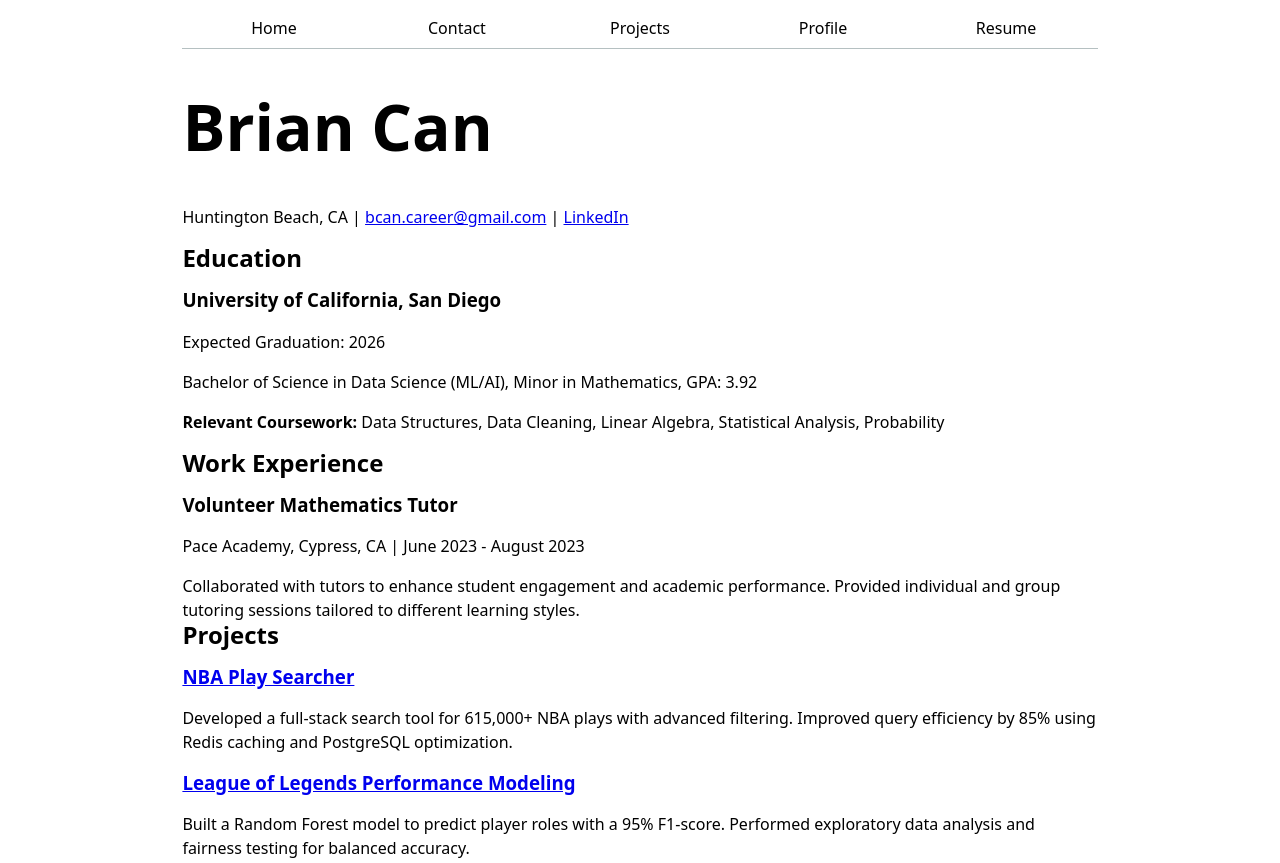
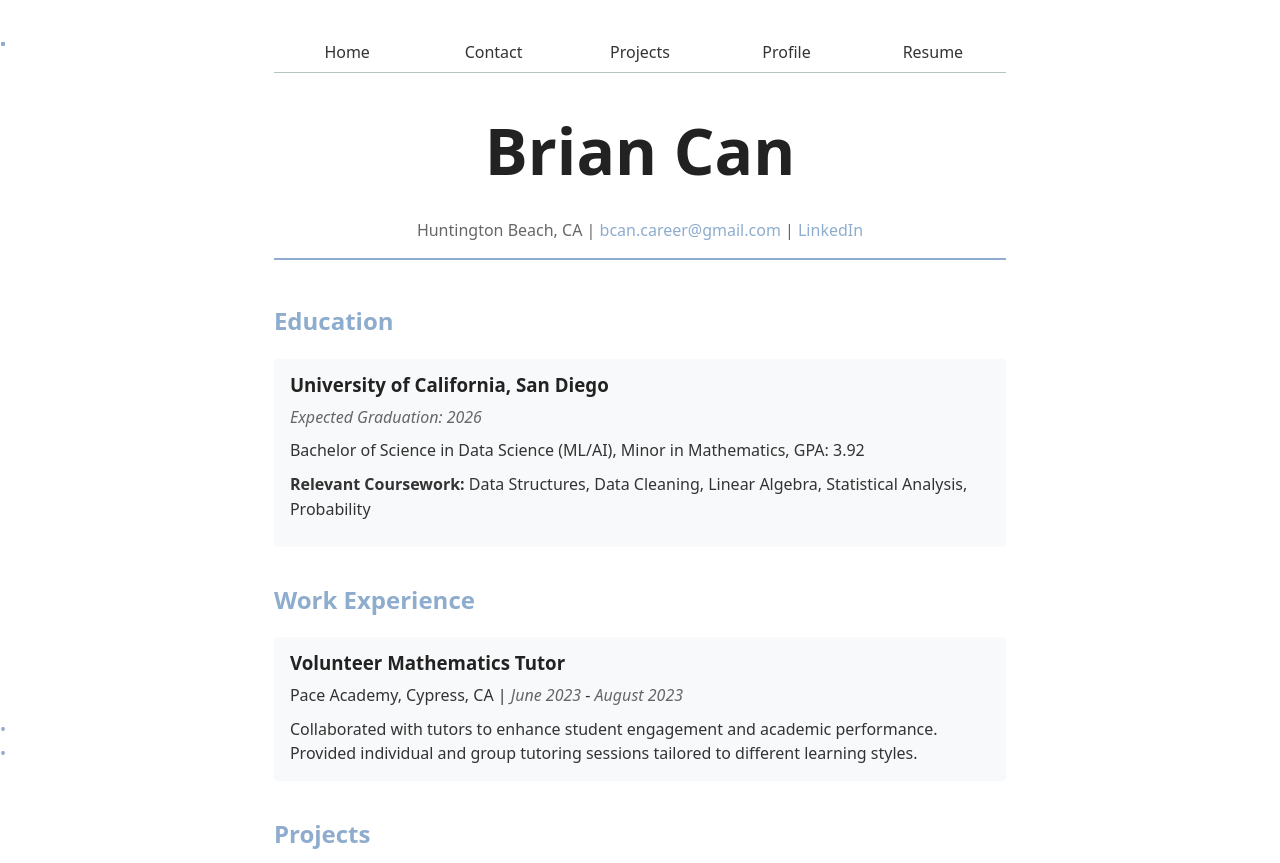
Before and after one commit to bcan13/portfolio, a plain HTML site: page resume/index.html in a window 1280 px wide. Shown: the top 863 px of the page. Drawn offline with Linux system fonts and the light colour scheme.

Commit message:
restyled css

```diff
--- a/resume/index.html
+++ b/resume/index.html
@@ -3,6 +3,7 @@
 <head>
 
     <link rel="stylesheet" href="../style.css">
+    <link rel="stylesheet" href="style.css">
 
     <meta charset="UTF-8">
     <meta name="viewport" content="width=device-width, initial-scale=1.0">
--- /dev/null
+++ b/resume/style.css
@@ -0,0 +1,97 @@
+/* Resume-specific styles */
+body {
+    max-width: 80ch;
+    margin: 0 auto;
+    padding: 2em;
+    color: #333;
+}
+
+header {
+    text-align: center;
+    margin-bottom: 3em;
+    padding-bottom: 1em;
+    border-bottom: 2px solid var(--color-accent);
+}
+
+header h1 {
+    margin-bottom: 0.5em;
+    color: #222;
+}
+
+header p {
+    color: #666;
+    margin: 0;
+}
+
+section {
+    margin-bottom: 2.5em;
+}
+
+section h2 {
+    color: var(--color-accent);
+    margin-bottom: 1em;
+    font-size: 1.5em;
+}
+
+article {
+    margin-bottom: 2em;
+    padding: 1em;
+    background-color: #f8f9fa;
+    border-radius: 4px;
+}
+
+article h3 {
+    margin-top: 0;
+    margin-bottom: 0.5em;
+    color: #222;
+}
+
+article p {
+    margin: 0.5em 0;
+    line-height: 1.6;
+}
+
+time {
+    color: #666;
+    font-style: italic;
+}
+
+ul {
+    list-style-type: none;
+    padding-left: 0;
+    margin: 0.5em 0;
+}
+
+ul li {
+    margin-bottom: 0.5em;
+    padding-left: 1.5em;
+    position: relative;
+}
+
+ul li::before {
+    content: "•";
+    color: var(--color-accent);
+    position: absolute;
+    left: 0;
+}
+
+a {
+    color: var(--color-accent);
+    text-decoration: none;
+    transition: color 0.2s ease;
+}
+
+a:hover {
+    color: #5a7a9a;
+}
+
+/* Responsive adjustments */
+@media (max-width: 768px) {
+    body {
+        padding: 1em;
+    }
+
+    header h1 {
+        font-size: 2em;
+    }
+}
```
